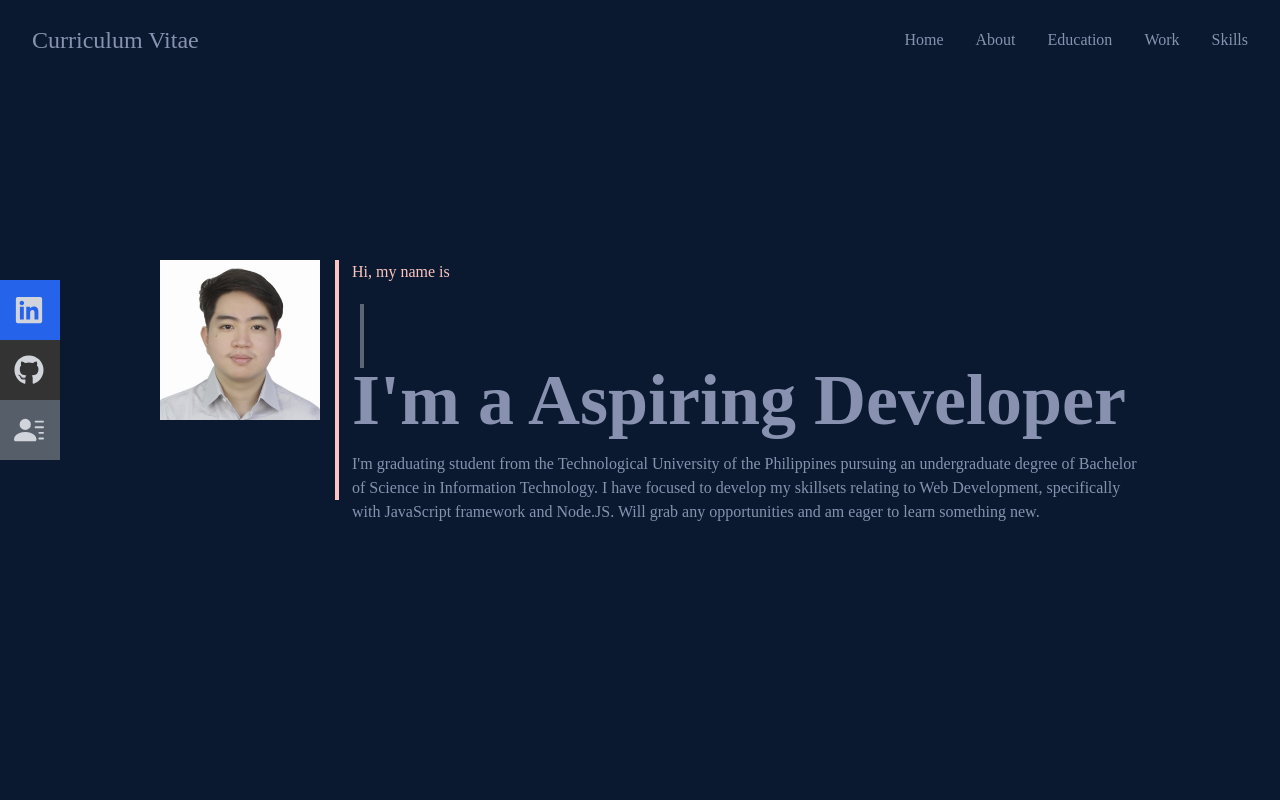
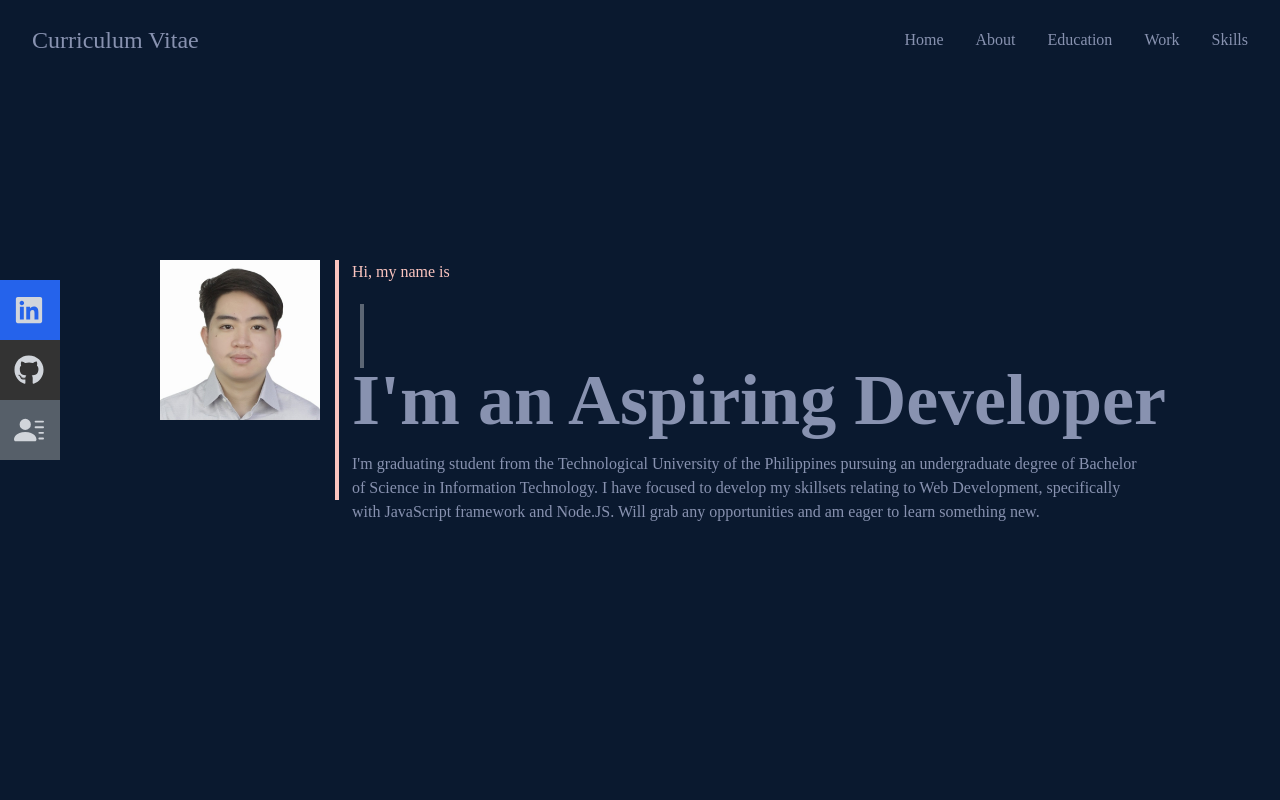
Before and after one commit to nakataken/nakataken_cv, a React (Create React App) app: page / in a window 1280 px wide. Shown: the top 800 px of the page. Built offline with nearby package versions, Linux system fonts and the light colour scheme.

Commit message:
Update Home.jsx

```diff
--- a/src/components/Home.jsx
+++ b/src/components/Home.jsx
@@ -22,7 +22,7 @@ const Home = () => {
           <span className="box-border inline-block w-1 h-10 ml-2 -mb-2 bg-white md:-mb-4 md:h-16 animate-cursor will-change-transform"></span>
         </h1>
         <h2 className="text-4xl sm:text-7xl font-bold text-[#8892b0]">
-          I'm a Aspiring Developer
+          I'm an Aspiring Developer
         </h2>
         <p className="text-[#8892b0] py-4 max-w-[800px]">
           I'm graduating student from the Technological University of the
```
